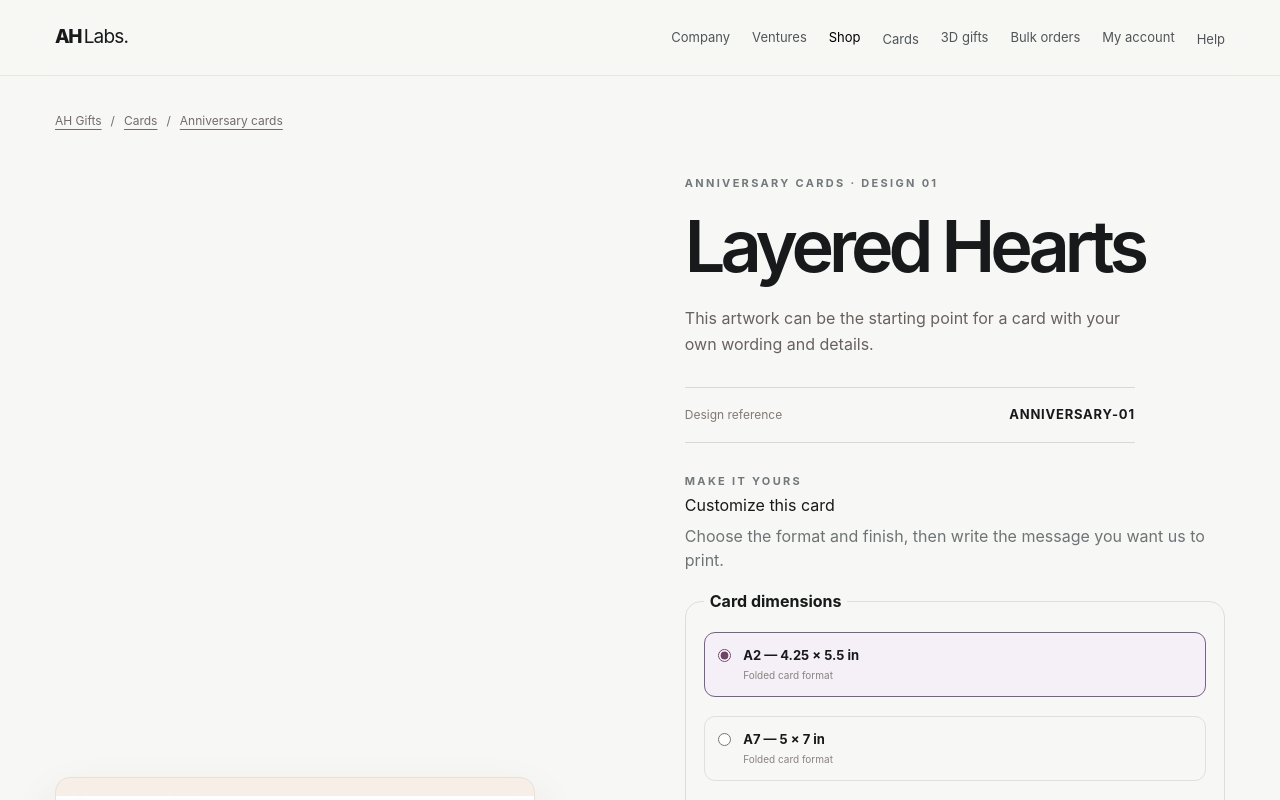
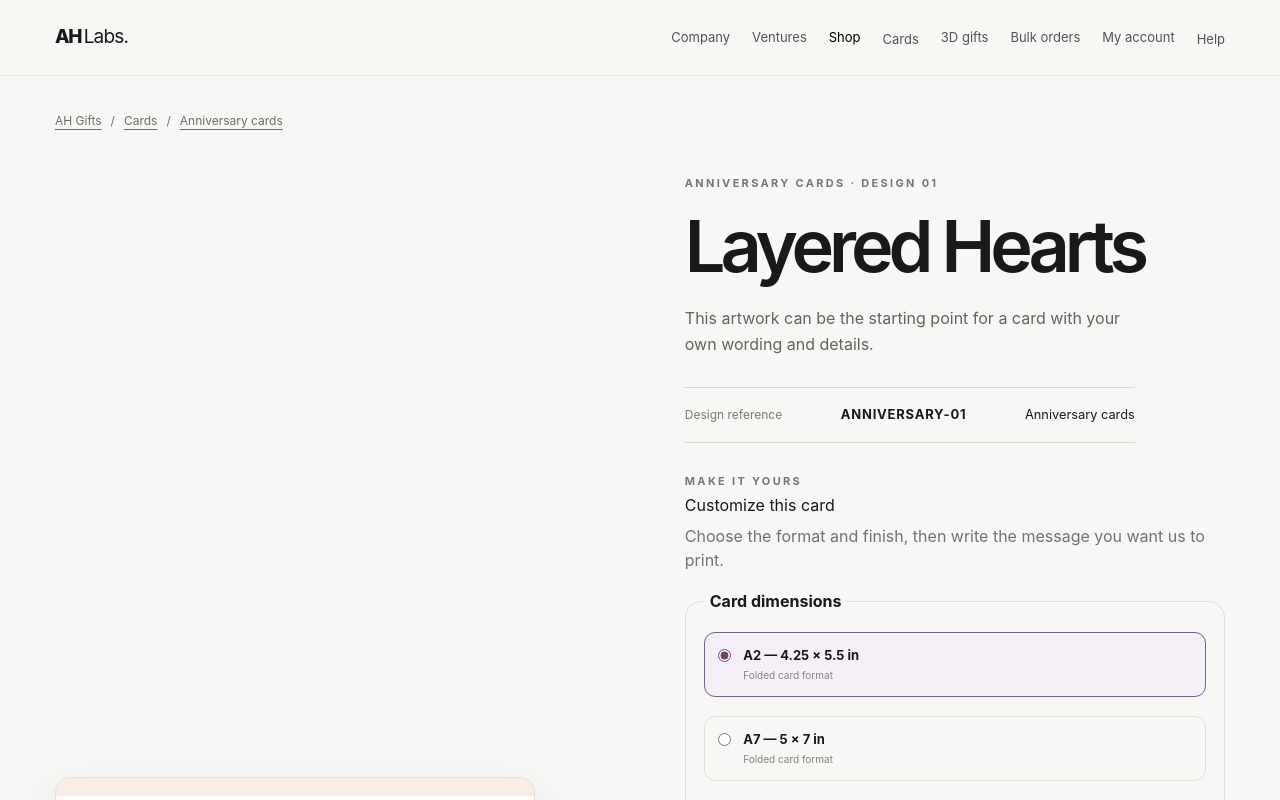
Before and after one commit to humzam241241/AH-Labs-Inc, a Next.js app: page /gifts/cards/anniversary/01 in a window 1280 px wide. Shown: the top 800 px of the page. Built offline with nearby package versions, Linux system fonts and the light colour scheme.

Commit message:
Clean up card reference metadata

```diff
--- a/app/gifts/cards/[category]/[design]/page.tsx
+++ b/app/gifts/cards/[category]/[design]/page.tsx
@@ -45,7 +45,7 @@ export default function CardDesignPage({ params }: Props) {
         <p className="eyebrow">{category.name} · Design {String(number).padStart(2, "0")}</p>
         <h1>{title}</h1>
         <p>This artwork can be the starting point for a card with your own wording and details.</p>
-        <div className="card-reference"><span>Design reference</span><strong>{code}</strong></div>
+        <div className="card-reference"><span>Design reference</span><strong>{code}</strong><small>{category.name}</small></div>
         <ProductOrderForm productName={title} reference={code} categoryName={category.name} />
         <Link className="card-back-link" href={`/gifts/cards/${category.slug}`}>← All {category.name.toLowerCase()}</Link>
         <p className="card-detail-note">Artwork preview only. Final layout, price, and print details are confirmed before production.</p>
```
